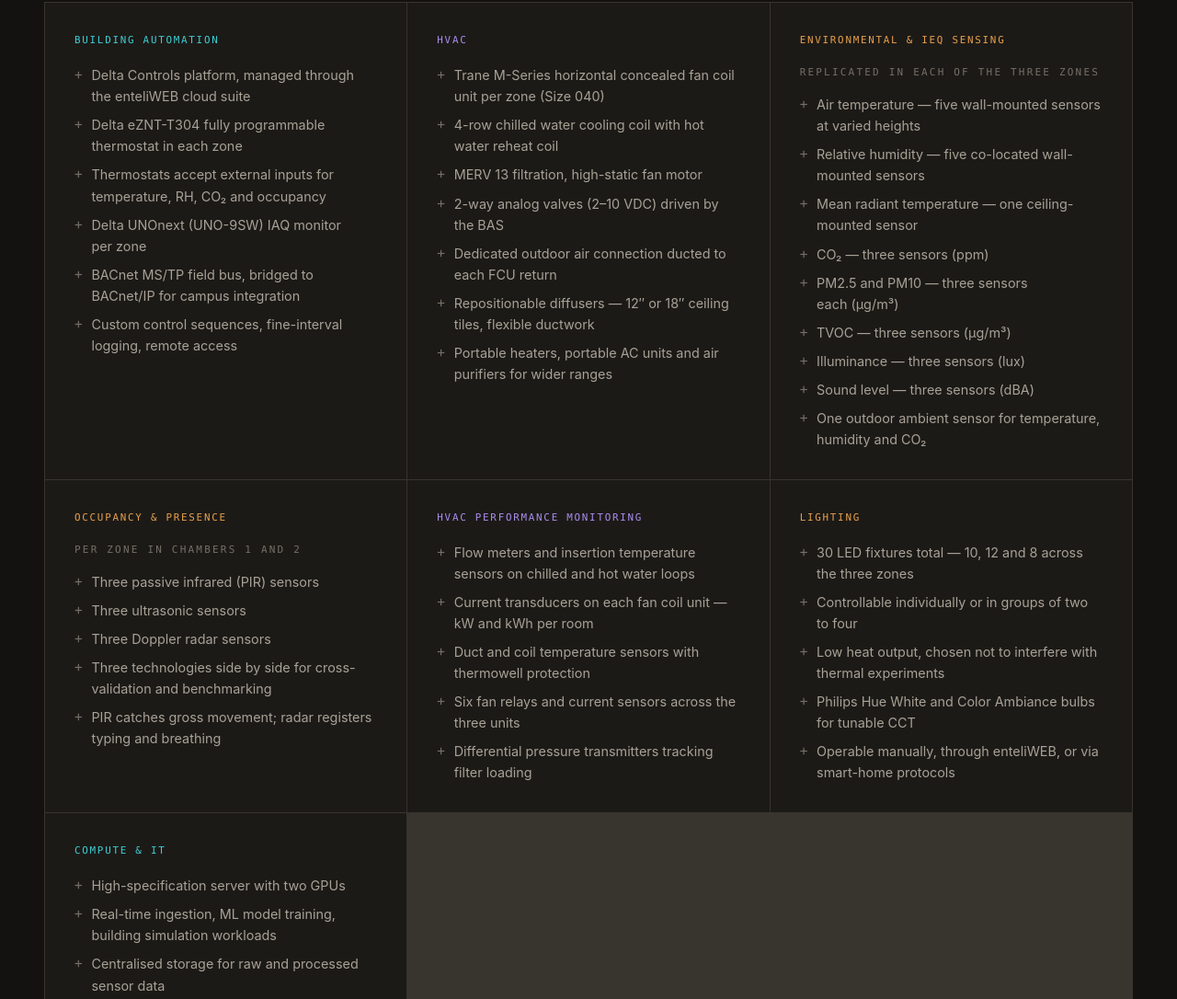
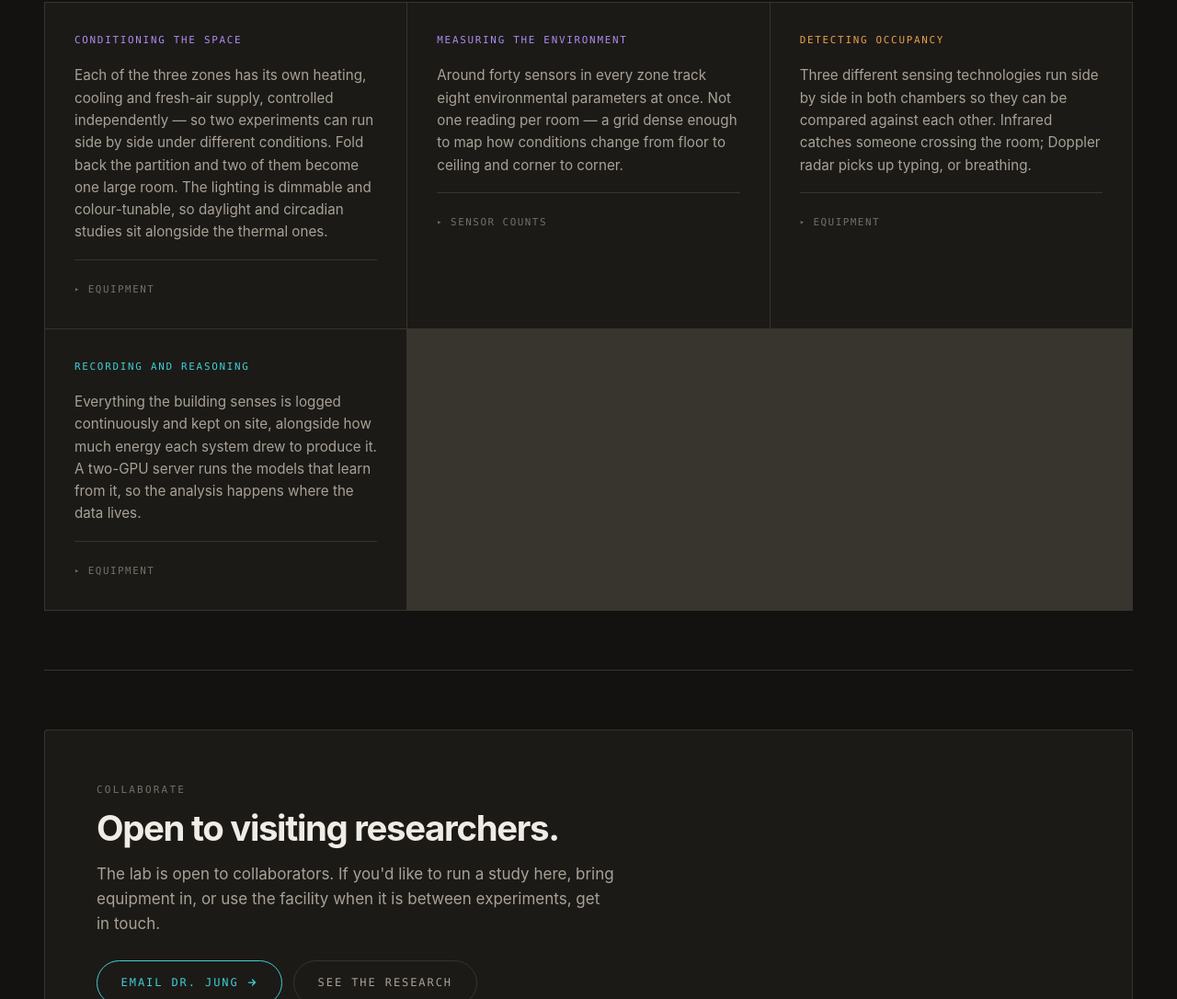
Before and after one commit to humanbuildingsynergy/humanbuildingsynergy.github.io, an Eleventy site: page src/facility.njk in a window 1280 px wide. Shown: the part 3033-4119 px from the top of the page at 92% size. Built offline with nearby package versions, Linux system fonts and the light colour scheme; Eleventy itself is replaced by a stand-in of ours; files that its build step writes are made by us from their sources.

Commit message:
Reorganise Facility capability: summaries first, specs behind a toggle
Seven cards of 42 bullets answered the wrong question -- a visitor asks
what can be studied here, not which thermostat model is fitted. Now four
cards, each opening with a plain-language summary, with the equipment in
a collapsed <details>. Native disclosure, so it works without JS, is
keyboard and screen-reader accessible, and stays indexable while closed.

Sensor counts become a table, which is the one place figures beat prose.

Research modes commented out for now; its content stays in facility.yml.

```diff
--- a/src/_data/facility.yml
+++ b/src/_data/facility.yml
@@ -57,78 +57,84 @@ zonesNote: >-
   run side-by-side comparative experiments, or merge into one continuous volume.
 
 # ---- Capability -----------------------------------------------------------
+# Each group opens with a plain-language summary that anyone can read. The
+# equipment sits behind a collapsed toggle — nothing is hidden from search
+# engines, it just isn't the first thing a visitor meets.
+#
+# A group may carry `detail` (a bullet list), `table` (rows of figures), or both.
 capability:
-  - group: Building automation
-    party: ai
-    items:
-      - Delta Controls platform, managed through the enteliWEB cloud suite
-      - Delta eZNT-T304 fully programmable thermostat in each zone
-      - Thermostats accept external inputs for temperature, RH, CO₂ and occupancy
-      - Delta UNOnext (UNO-9SW) IAQ monitor per zone
-      - BACnet MS/TP field bus, bridged to BACnet/IP for campus integration
-      - Custom control sequences, fine-interval logging, remote access
-
-  - group: HVAC
+  - group: Conditioning the space
     party: bldg
-    items:
+    toggle: Equipment
+    summary: >-
+      Each of the three zones has its own heating, cooling and fresh-air supply,
+      controlled independently — so two experiments can run side by side under
+      different conditions. Fold back the partition and two of them become one
+      large room. The lighting is dimmable and colour-tunable, so daylight and
+      circadian studies sit alongside the thermal ones.
+    detail:
       - Trane M-Series horizontal concealed fan coil unit per zone (Size 040)
       - 4-row chilled water cooling coil with hot water reheat coil
-      - MERV 13 filtration, high-static fan motor
-      - 2-way analog valves (2–10 VDC) driven by the BAS
-      - Dedicated outdoor air connection ducted to each FCU return
-      - Repositionable diffusers — 12″ or 18″ ceiling tiles, flexible ductwork
-      - Portable heaters, portable AC units and air purifiers for wider ranges
+      - MERV 13 filtration and a high-static fan motor
+      - 2-way analog valves (2–10 VDC) modulated by the automation system
+      - Dedicated outdoor air connection ducted to each unit's return
+      - Diffusers repositionable on 12″ and 18″ ceiling tiles, flexible ductwork
+      - Portable heaters, air conditioners and purifiers to widen the range
+      - 30 LED fixtures — 10, 12 and 8 by zone — controllable in groups of two to four
+      - Philips Hue White and Color Ambiance bulbs for tunable colour temperature
 
-  - group: Environmental & IEQ sensing
+  - group: Measuring the environment
+    party: bldg
+    toggle: Sensor counts
+    summary: >-
+      Around forty sensors in every zone track eight environmental parameters at
+      once. Not one reading per room — a grid dense enough to map how conditions
+      change from floor to ceiling and corner to corner.
+    table:
+      head: [Parameter, Per zone, Unit]
+      rows:
+        - ["Air temperature", "5 wall-mounted", "°F"]
+        - ["Relative humidity", "5 co-located", "%"]
+        - ["Mean radiant temperature", "1 ceiling-mounted", "°F"]
+        - ["Carbon dioxide", "3", "ppm"]
+        - ["Particulates PM2.5 / PM10", "3 each", "µg/m³"]
+        - ["Volatile organic compounds", "3", "µg/m³"]
+        - ["Illuminance", "3", "lux"]
+        - ["Sound level", "3", "dBA"]
+    detail:
+      - Delta UNOnext (UNO-9SW) IAQ monitor in each zone, consolidating nine parameters
+      - One outdoor ambient sensor for temperature, humidity and CO₂ as a reference baseline
+
+  - group: Detecting occupancy
     party: human
-    note: Replicated in each of the three zones
-    items:
-      - Air temperature — five wall-mounted sensors at varied heights
-      - Relative humidity — five co-located wall-mounted sensors
-      - Mean radiant temperature — one ceiling-mounted sensor
-      - CO₂ — three sensors (ppm)
-      - PM2.5 and PM10 — three sensors each (µg/m³)
-      - TVOC — three sensors (µg/m³)
-      - Illuminance — three sensors (lux)
-      - Sound level — three sensors (dBA)
-      - One outdoor ambient sensor for temperature, humidity and CO₂
+    toggle: Equipment
+    summary: >-
+      Three different sensing technologies run side by side in both chambers so
+      they can be compared against each other. Infrared catches someone crossing
+      the room; Doppler radar picks up typing, or breathing.
+    detail:
+      - Three passive infrared (PIR) sensors per zone
+      - Three ultrasonic sensors per zone
+      - Three Doppler radar sensors per zone
+      - Deployed in Chambers 1 and 2, for cross-validation and benchmarking
 
-  - group: Occupancy & presence
-    party: human
-    note: Per zone in Chambers 1 and 2
-    items:
-      - Three passive infrared (PIR) sensors
-      - Three ultrasonic sensors
-      - Three Doppler radar sensors
-      - Three technologies side by side for cross-validation and benchmarking
-      - PIR catches gross movement; radar registers typing and breathing
-
-  - group: HVAC performance monitoring
-    party: bldg
-    items:
-      - Flow meters and insertion temperature sensors on chilled and hot water loops
+  - group: Recording and reasoning
+    party: ai
+    toggle: Equipment
+    summary: >-
+      Everything the building senses is logged continuously and kept on site,
+      alongside how much energy each system drew to produce it. A two-GPU server
+      runs the models that learn from it, so the analysis happens where the data
+      lives.
+    detail:
+      - Delta Controls platform managed through the enteliWEB cloud suite
+      - Delta eZNT-T304 programmable thermostat per zone, accepting external temperature, humidity, CO₂ and occupancy inputs
+      - BACnet MS/TP field bus bridged to BACnet/IP for campus integration
+      - Flow meters and insertion temperature sensors on the chilled and hot water loops
       - Current transducers on each fan coil unit — kW and kWh per room
-      - Duct and coil temperature sensors with thermowell protection
-      - Six fan relays and current sensors across the three units
-      - Differential pressure transmitters tracking filter loading
-
-  - group: Lighting
-    party: human
-    items:
-      - 30 LED fixtures total — 10, 12 and 8 across the three zones
-      - Controllable individually or in groups of two to four
-      - Low heat output, chosen not to interfere with thermal experiments
-      - Philips Hue White and Color Ambiance bulbs for tunable CCT
-      - Operable manually, through enteliWEB, or via smart-home protocols
-
-  - group: Compute & IT
-    party: ai
-    items:
-      - High-specification server with two GPUs
-      - Real-time ingestion, ML model training, building simulation workloads
-      - Centralised storage for raw and processed sensor data
-      - Two 27″ all-in-one workstations in the Control Room
-      - Per-circuit energy monitoring across all loads in the lab
+      - Differential pressure transmitters tracking filter loading over time
+      - High-specification server with two GPUs for ingestion, model training and simulation
+      - Two 27″ workstations in the Control Room, and per-circuit energy monitoring
 
 # ---- Research modes -------------------------------------------------------
 modes:
--- a/src/css/main.css
+++ b/src/css/main.css
@@ -739,7 +739,47 @@ html { scroll-behavior: smooth; scroll-padding-top: 5rem; }
 }
 .course__detail { margin-top: 1.5rem; font-size: .95rem; color: var(--ink-2); }
 
-/* Facility */
+/* Facility — capability cards: plain-language summary, specs behind a toggle.
+   Native <details> so it works without JS, is keyboard- and screen-reader
+   friendly, and stays indexable while collapsed. */
+.cap__summary { color: var(--ink-2); font-size: .95rem; }
+
+.cap { margin-top: 1.1rem; border-top: 1px solid var(--hairline); padding-top: .9rem; }
+.cap > summary {
+  list-style: none; cursor: pointer; display: inline-flex; align-items: center; gap: .5rem;
+  font-family: var(--mono); font-size: .68rem; letter-spacing: .14em;
+  text-transform: uppercase; color: var(--ink-3);
+  transition: color var(--t);
+}
+.cap > summary::-webkit-details-marker { display: none; }
+.cap > summary::before {
+  content: "▸"; display: inline-block; font-size: .8em;
+  transition: transform var(--t);
+}
+.cap[open] > summary::before { transform: rotate(90deg); }
+.cap > summary:hover { color: var(--ink); }
+.cap > summary:focus-visible { outline: 2px solid var(--ai); outline-offset: 3px; }
+.cap[open] > summary { color: var(--ink-2); margin-bottom: .9rem; }
+.cap ul { margin-top: .9rem; }
+
+/* Spec table — the one place a list of figures beats prose */
+.tableWrap { overflow-x: auto; }
+.specTable { width: 100%; border-collapse: collapse; font-size: .82rem; }
+.specTable th {
+  text-align: left; font-family: var(--mono); font-size: .62rem; font-weight: 400;
+  letter-spacing: .12em; text-transform: uppercase; color: var(--ink-3);
+  padding: 0 .8rem .5rem 0; border-bottom: 1px solid var(--hairline); white-space: nowrap;
+}
+.specTable td {
+  padding: .45rem .8rem .45rem 0; border-bottom: 1px solid var(--hairline);
+  color: var(--ink-2); vertical-align: baseline;
+}
+.specTable tr:last-child td { border-bottom: 0; }
+.specTable td:nth-child(2), .specTable td:nth-child(3) {
+  font-family: var(--mono); font-variant-numeric: tabular-nums; white-space: nowrap;
+}
+.specTable td:first-child { color: var(--ink); }
+
 .zoneHead { display: flex; align-items: baseline; justify-content: space-between; gap: 1rem; flex-wrap: wrap; }
 .zoneSize {
   font-family: var(--mono); font-size: .72rem; letter-spacing: .06em;
--- a/src/facility.njk
+++ b/src/facility.njk
@@ -85,12 +85,41 @@ ogImage: /assets/facility/HUBS_lab_inside_01.webp
     {%- for g in facility.capability %}
     <div class="card">
       <p class="card__head {{ tone(g.party) | trim }}">{{ g.group }}</p>
-      {% if g.note %}<p class="label" style="margin-bottom:.9rem">{{ g.note }}</p>{% endif %}
-      <ul>{%- for it in g.items %}<li>{{ it }}</li>{%- endfor %}</ul>
+      <p class="cap__summary">{{ g.summary }}</p>
+
+      {%- if g.detail.length or g.table %}
+      <details class="cap">
+        <summary>{{ g.toggle or "Detail" }}</summary>
+
+        {%- if g.table %}
+        <div class="tableWrap">
+          <table class="specTable">
+            <thead>
+              <tr>{% for h in g.table.head %}<th>{{ h }}</th>{% endfor %}</tr>
+            </thead>
+            <tbody>
+              {%- for row in g.table.rows %}
+              <tr>{% for cell in row %}<td>{{ cell }}</td>{% endfor %}</tr>
+              {%- endfor %}
+            </tbody>
+          </table>
+        </div>
+        {%- endif %}
+
+        {%- if g.detail.length %}
+        <ul>{%- for d in g.detail %}<li>{{ d }}</li>{%- endfor %}</ul>
+        {%- endif %}
+      </details>
+      {%- endif %}
     </div>
     {%- endfor %}
   </div>
 </section>
+
+{# ---------------------------------------------------------------------------
+   RESEARCH MODES — hidden for now.
+   To bring it back, delete the comment markers on the first and last lines of
+   this block. The content still lives under `modes:` in _data/facility.yml.
 
 <!-- ===== Research modes ============================================= -->
 {% if facility.modes.length %}
@@ -111,6 +140,8 @@ ogImage: /assets/facility/HUBS_lab_inside_01.webp
 </section>
 {% endif %}
 
+--------------------------------------------------------------------------- #}
+
 <!-- ===== Collaborate ================================================ -->
 {% if facility.collaborate %}
 <section class="band band--rule band--tight wrap">
```
